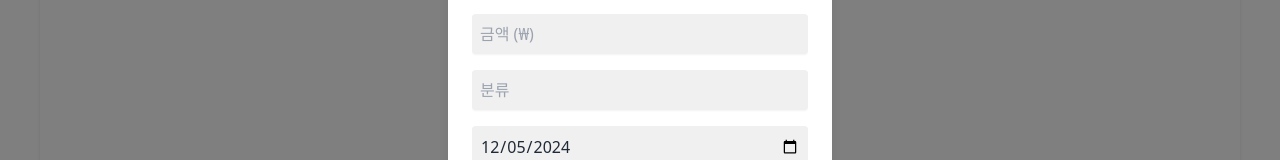
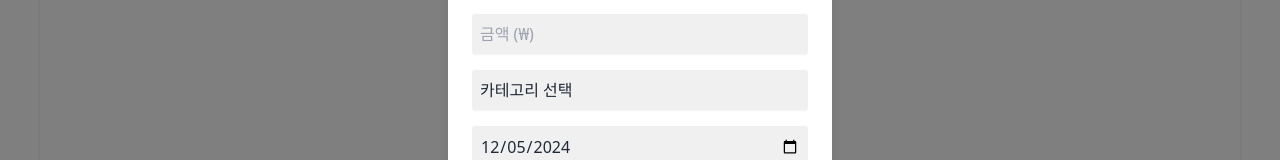
Before and after one commit to Lumire-ee/budget_book, a React (Create React App) app: page / in a window 1280 px wide. Both pictures are taken after a click on the button "거래 추가하기". Shown: the part 355-515 px from the top of the page. Built offline with nearby package versions, Linux system fonts and the light colour scheme.

Commit message:
feat: 거래 카테고리 사전 정의 거래 내역에 사용할 카테고리를 미리 정의

```diff
--- a/src/components/Modal.js
+++ b/src/components/Modal.js
@@ -1,6 +1,17 @@
 import React, { useState } from "react";
 import { HandCoins, TrendingDown } from "lucide-react";
 import { handleInputChange } from "../utils/inputHandlers";
+
+const INCOME_CATEGORIES = ["급여", "투자", "연금", "기타"];
+const EXPENSE_CATEGORIES = [
+  "음식",
+  "교통",
+  "공과금",
+  "쇼핑",
+  "병원",
+  "기부",
+  "기타",
+];
 
 export default function Modal({ onAddTransaction, onClose }) {
   const initialFormData = {
@@ -41,6 +52,9 @@ export default function Modal({ onAddTransaction, onClose }) {
       onClose();
     }
   };
+
+  const categories =
+    transactionType === "income" ? INCOME_CATEGORIES : EXPENSE_CATEGORIES;
 
   return (
     <div
@@ -94,14 +108,21 @@ export default function Modal({ onAddTransaction, onClose }) {
             value={formData.amount}
             onChange={onInputChange}
           />
-          <input
-            type="text"
+          <select
             name="category"
-            placeholder="분류"
-            className="w-full p-2 rounded bg-[#F0F0F0] dark:bg-[#2E2E2E] text-gray-800 dark:text-gray-300 outline-none shadow-sm dark:shadow-[0_4px_6px_rgba(0,0,0,0.6)]"
             value={formData.category}
             onChange={onInputChange}
-          />
+            className="appearance-none w-full p-2 rounded bg-[#F0F0F0] dark:bg-[#2E2E2E] text-gray-800 dark:text-gray-300 outline-none shadow-sm dark:shadow-[0_4px_6px_rgba(0,0,0,0.6)]"
+          >
+            <option value="" disabled>
+              카테고리 선택
+            </option>
+            {categories.map((cat) => (
+              <option key={cat} value={cat}>
+                {cat}
+              </option>
+            ))}
+          </select>
           <input
             type="date"
             name="date"
```
